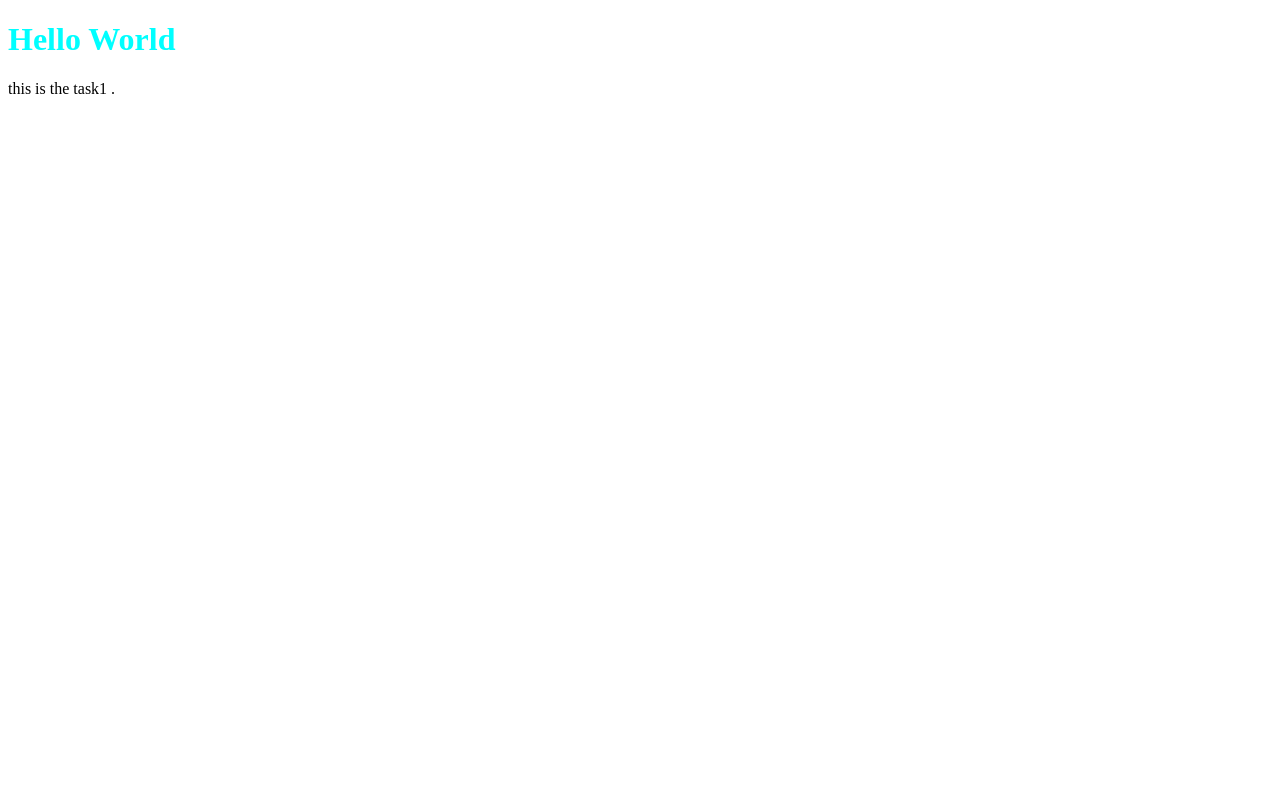
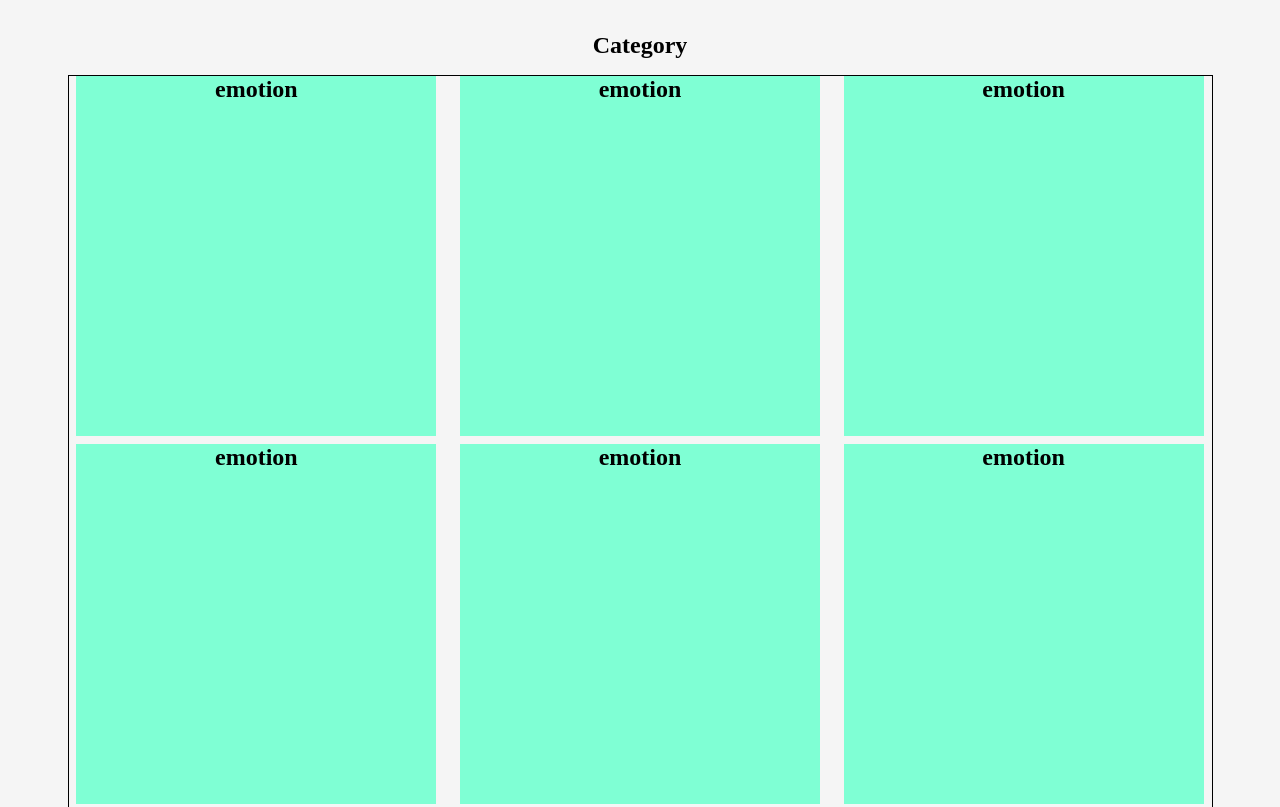
Before and after one commit to ahiru401066/Emotion-Onomatopoeia-Dictionary, a plain HTML site: page index.html in a window 1280 px wide. Shown: the top 807 px of the page. Drawn offline with Linux system fonts and the light colour scheme.

Commit message:
ページ上部の外側デザイン完了
flex完了

```diff
--- a/index.html
+++ b/index.html
@@ -7,8 +7,51 @@
     <title>Emotion !</title>
 </head>
 <body>
-    <h1>Hello World</h1>
-    <p>this is the task1 .</p>
+    <section id="upper">
+        <h1>Category</h1>
+        <div id="container">
+            <div class="box">
+                <h2>emotion</h2>
+                <img src="" alt="">
+            </div>
+            <div class="box">
+                <h2>emotion</h2>
+                <img src="" alt="">
+            </div>
+            <div class="box">
+                <h2>emotion</h2>
+                <img src="" alt="">
+            </div>
+
+            <div class="box">
+                <h2>emotion</h2>
+                <img src="" alt="">
+            </div>
+            <div class="box">
+                <h2>emotion</h2>
+                <img src="" alt="">
+            </div>
+            <div class="box">
+                <h2>emotion</h2>
+                <img src="" alt="">
+            </div>
+
+            <div class="box">
+                <h2>emotion</h2>
+                <img src="" alt="">
+            </div>
+            <div class="box">
+                <h2>emotion</h2>
+                <img src="" alt="">
+            </div>
+            <div class="box">
+                <h2>emotion</h2>
+                <img src="" alt="">
+            </div>
+
+        </div>
+    </section>
+    <section id="bottom"></section>
 
     <script src="./main.js"></script>
 </body>
--- a/style.css
+++ b/style.css
@@ -1,3 +1,38 @@
-h1 {
-    color: aqua;
+* {
+  margin: 0;
+  padding: 0;
+  box-sizing: border-box;
 }
+
+#upper {
+    background-color: #f5f5f5;
+    text-align: center;
+    padding-top: 32px;
+}
+
+#upper h1 {
+    padding-bottom: 16px;
+}
+
+#container {
+    max-width: calc(375px * 3 + 10px * 2);
+    border: 1px solid black;
+    margin: 0 auto;
+
+    /* flex */
+    display: flex;
+    flex-wrap: wrap;
+    justify-content: space-around;
+    gap: 8px;
+}
+
+.box {
+    width: 100%;
+    max-width: 360px;
+    height: 360px;
+    background-color: aquamarine;
+}
+
+#bottom {
+    padding-bottom: 32px;
+}
```
